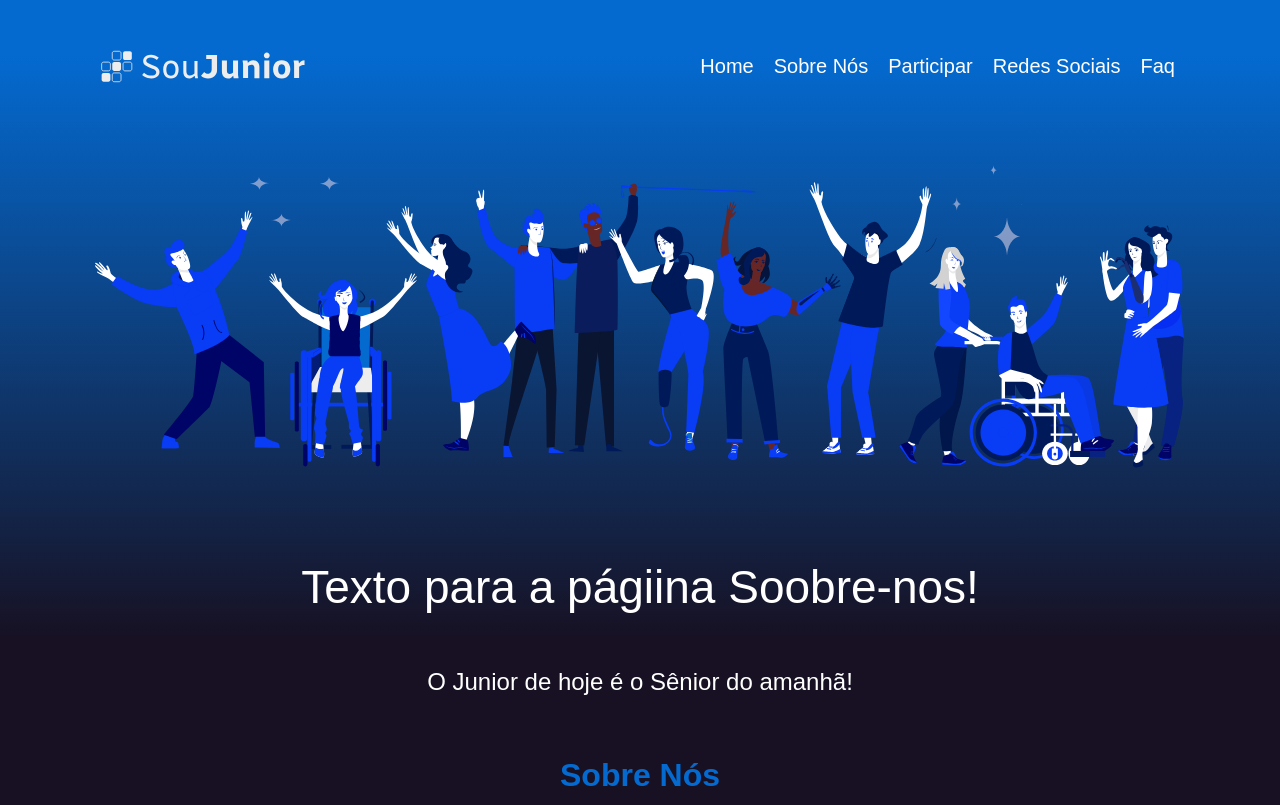
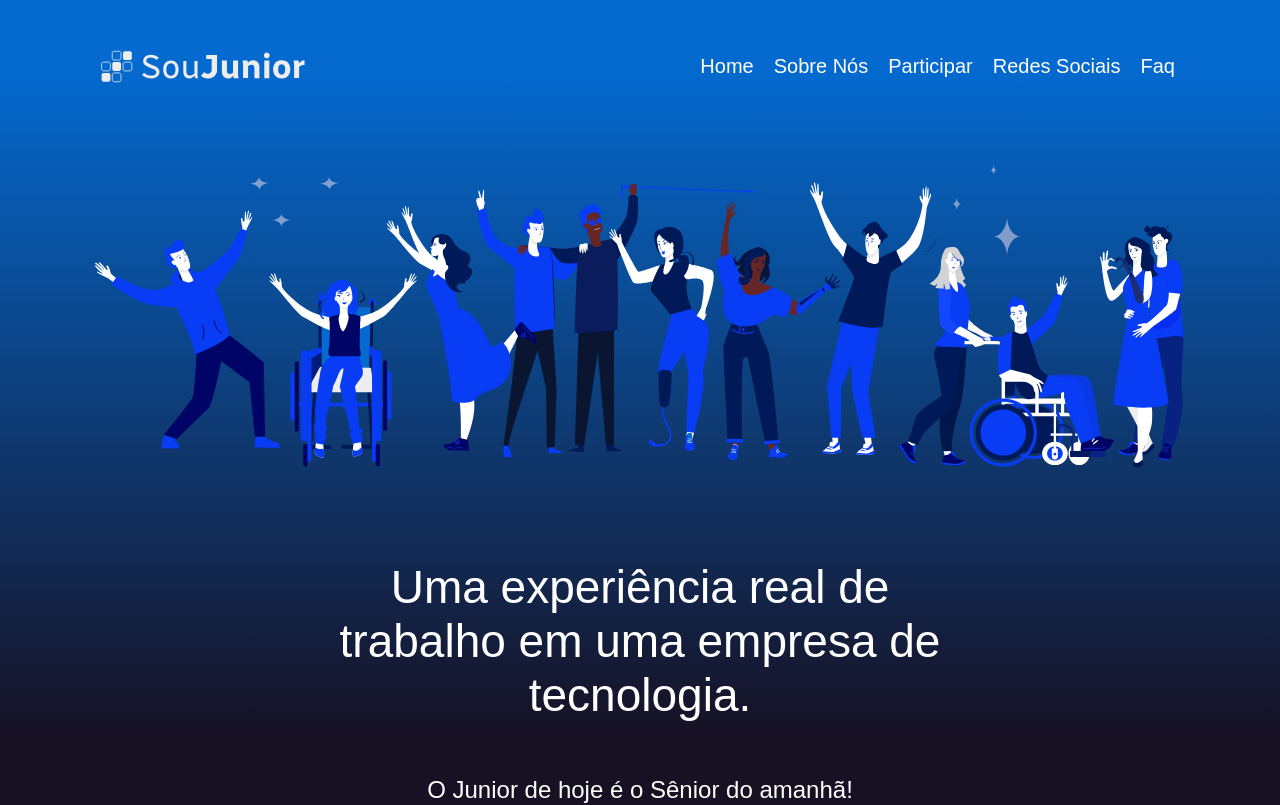
Before and after one commit to SouJunior/site-webapp, a Next.js app: page /sobre-nos in a window 1280 px wide. Shown: the top 805 px of the page. Built offline with nearby package versions, Linux system fonts and the light colour scheme; a web font is replaced by a local one.

Commit message:
fix: ajustes na página faq e participar

```diff
--- a/components/Apoiador/Apoiador.module.css
+++ b/components/Apoiador/Apoiador.module.css
@@ -2,8 +2,13 @@
   display: flex;
   align-items: center;
   justify-content: center;
+  /* max-width: 1084px; */
   width: 100%;
   padding: 72px 32px;
+}
+
+.form {
+  width: 1084px;
 }
 
 .radios {
--- a/components/Apoiador/index.jsx
+++ b/components/Apoiador/index.jsx
@@ -9,7 +9,7 @@ export const Apoiador = () => {
   return (
     <>
       <section className={styles.ApoiadorSection}>
-        <section className={styles.formSection}>
+        <section className={styles.formContainer}>
           <form className={styles.form}>
             <div className={styles.radios}>
               <RadioButton
--- a/components/commons/HeaderComponent/HeaderC.module.css
+++ b/components/commons/HeaderComponent/HeaderC.module.css
@@ -81,7 +81,7 @@
 .textInner {
   display: flex;
   flex-direction: column;
-  max-width: 122.8rem;
+  max-width: 120ch;
   width: 100%;
 }
 
--- a/pages/apoiar.jsx
+++ b/pages/apoiar.jsx
@@ -4,7 +4,7 @@ import HeaderComponent from "../components/commons/HeaderComponent/HerderC";
 const apoiar = () => {
   return (
     <>
-      <HeaderComponent tittle={"Texto para a página do apoiador"} />
+      <HeaderComponent tittle={"Sou apoiador "} />
       <Apoiador />
     </>
   );
--- a/pages/faq.jsx
+++ b/pages/faq.jsx
@@ -4,7 +4,7 @@ import HeaderComponent from "../components/commons/HeaderComponent/HerderC";
 const faq = () => {
   return (
     <>
-      <HeaderComponent tittle={"Texto para a página Faq!"} />
+      <HeaderComponent tittle={""} />
       <Faq />
     </>
   );
--- a/pages/sobre-nos.jsx
+++ b/pages/sobre-nos.jsx
@@ -4,7 +4,11 @@ import HeaderComponent from "../components/commons/HeaderComponent/HerderC";
 const sobreNos = () => {
   return (
     <>
-      <HeaderComponent tittle={"Texto para a págiina Soobre-nos!"} />
+      <HeaderComponent
+        tittle={
+          "Uma experiência real de trabalho em uma empresa de tecnologia."
+        }
+      />
       <SobreNos />
     </>
   );
```
